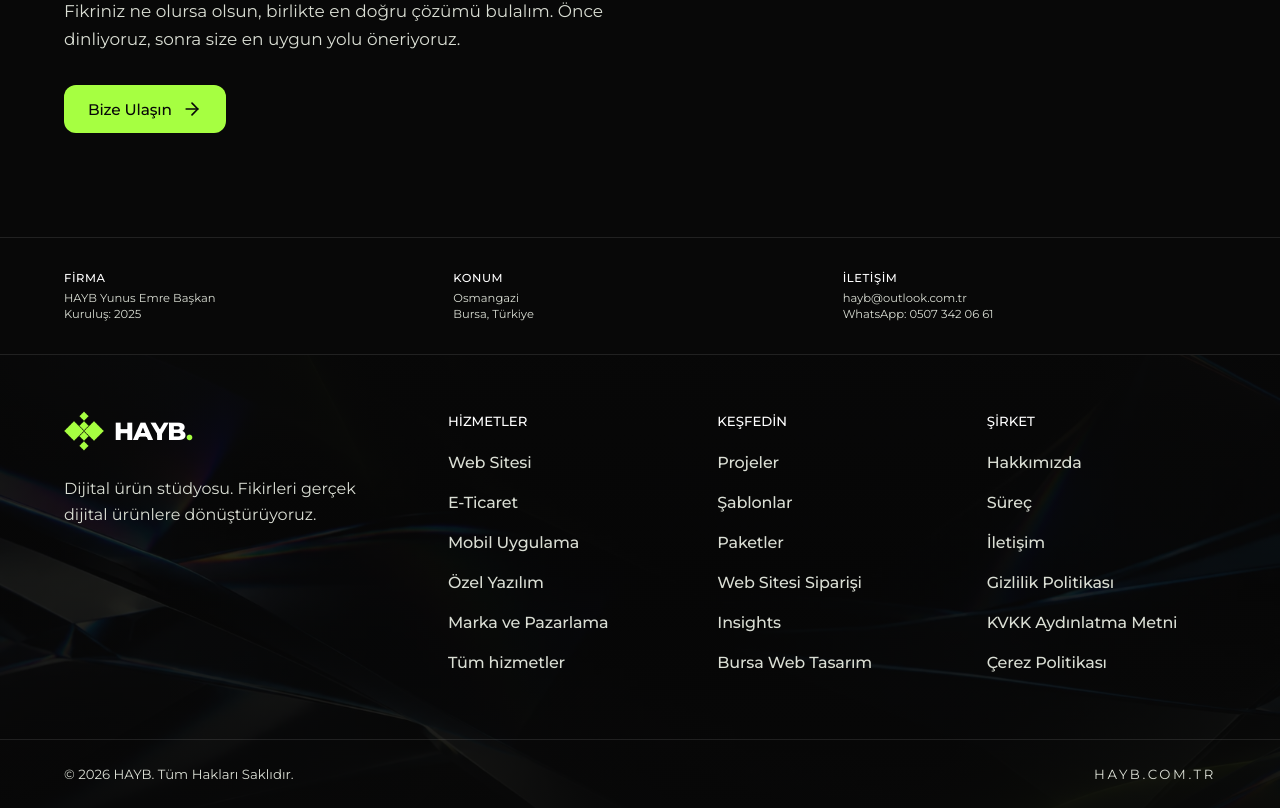
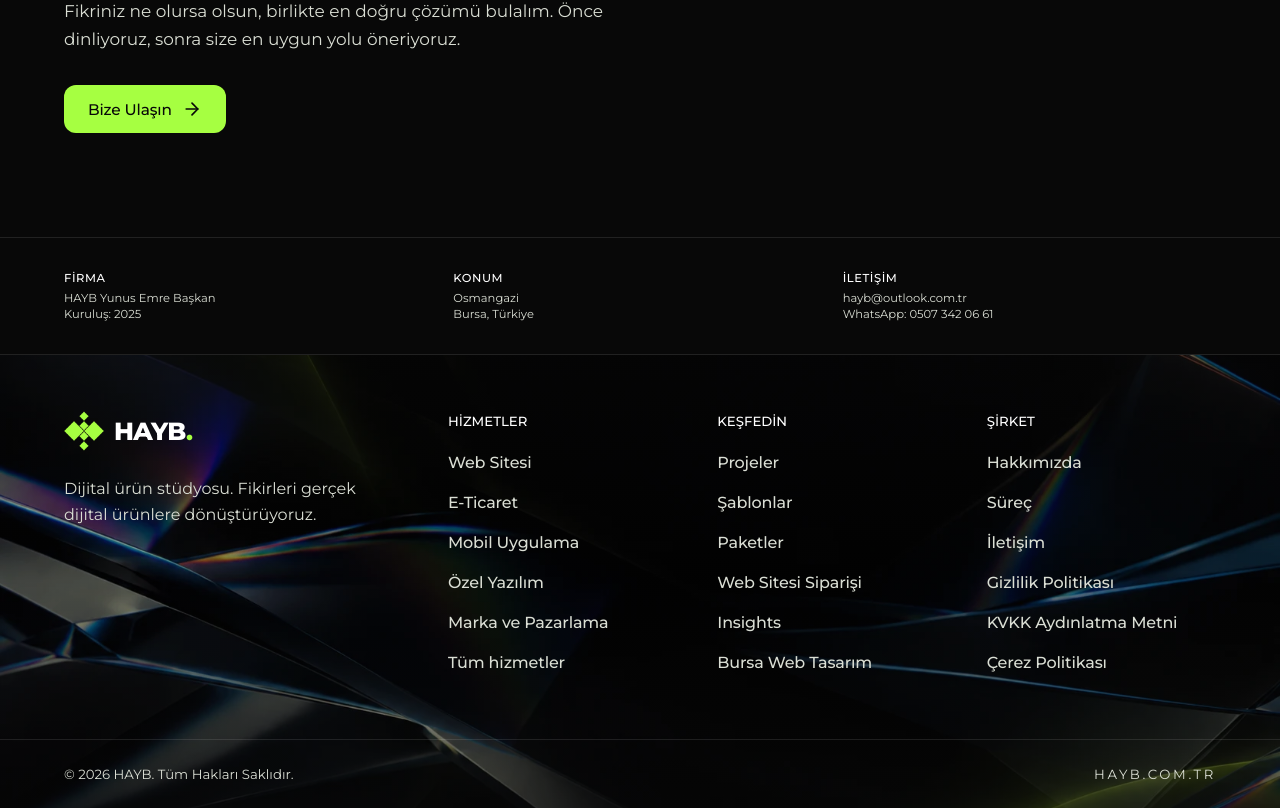
Before and after one commit to digitalsynclab-cpu/HAYB, a Next.js app: page / in a window 1280 px wide. Shown: the part 2531-3339 px from the top of the page. Built offline with nearby package versions, Linux system fonts and the light colour scheme; no server answers.

Commit message:
Footer arka plan gorseli daha gorunur

```diff
--- a/components/layout/Footer.tsx
+++ b/components/layout/Footer.tsx
@@ -43,8 +43,8 @@
   return (
     <footer className="tone-dark relative isolate overflow-hidden border-t border-white/10">
       {/* Arka plan görseli: değiştirilmeden, düşük opaklıkta; içerik okunurluğu için koyu katman */}
-      <Image src="/brand/footer-bg.webp" alt="" fill sizes="100vw" aria-hidden className="pointer-events-none -z-20 select-none object-cover object-center opacity-40" />
-      <div aria-hidden className="pointer-events-none absolute inset-0 -z-10 bg-gradient-to-b from-ink-950/85 via-ink-950/55 to-ink-950/85" />
+      <Image src="/brand/footer-bg.webp" alt="" fill sizes="100vw" aria-hidden className="pointer-events-none -z-20 select-none object-cover object-center opacity-90" />
+      <div aria-hidden className="pointer-events-none absolute inset-0 -z-10 bg-gradient-to-b from-ink-950/55 via-ink-950/20 to-ink-950/60" />
       <div className="mx-auto grid max-w-page grid-cols-2 gap-x-6 gap-y-9 px-4 py-12 sm:px-6 sm:py-14 lg:grid-cols-[1.5fr_1fr_1fr_1fr] lg:gap-10 lg:px-8">
         <div className="col-span-2 lg:col-span-1">
           <Logo />
```
Also changed, not shown: 1 other file (tests, documents, lock files or other folders).
